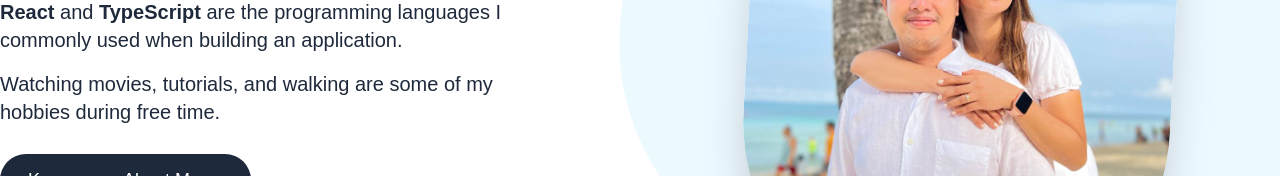
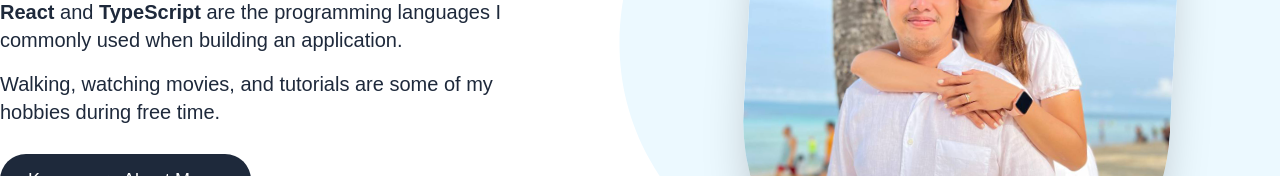
Before and after one commit to jreybaylen/web-profile, a Next.js app: page / in a window 1280 px wide. Shown: the part 350-526 px from the top of the page. Built offline with nearby package versions, Linux system fonts and the light colour scheme; a web font is replaced by a local one.

Commit message:
Chore: reconstruct hero sentence

```diff
--- a/src/components/Hero.tsx
+++ b/src/components/Hero.tsx
@@ -19,7 +19,7 @@ export function Hero (): JSX.Element {
                     <strong>React</strong> and <strong>TypeScript</strong> are the programming languages I commonly used when building an application.
                 </p>
                 <p className="mt-4">
-                    Watching movies, tutorials, and walking are some of my hobbies during free time.
+                    Walking, watching movies, and tutorials are some of my hobbies during free time.
                 </p>
                 <div className="mt-10">
                     <Link
```
